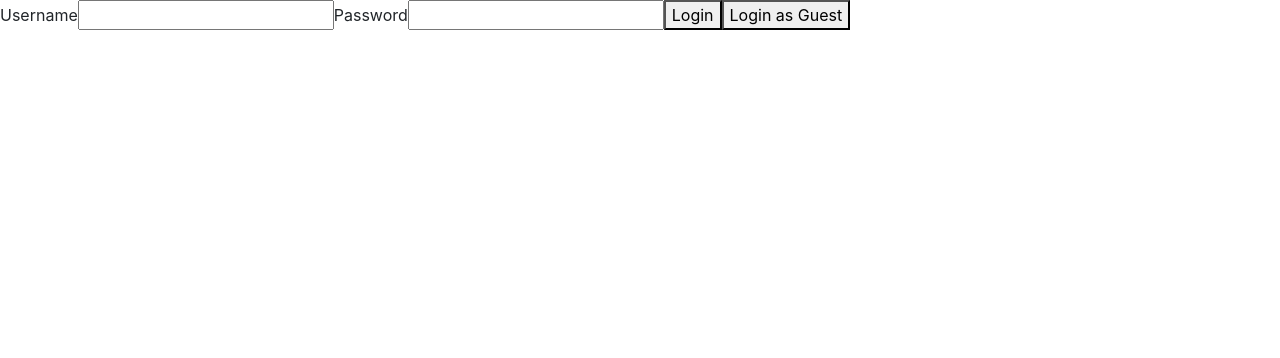
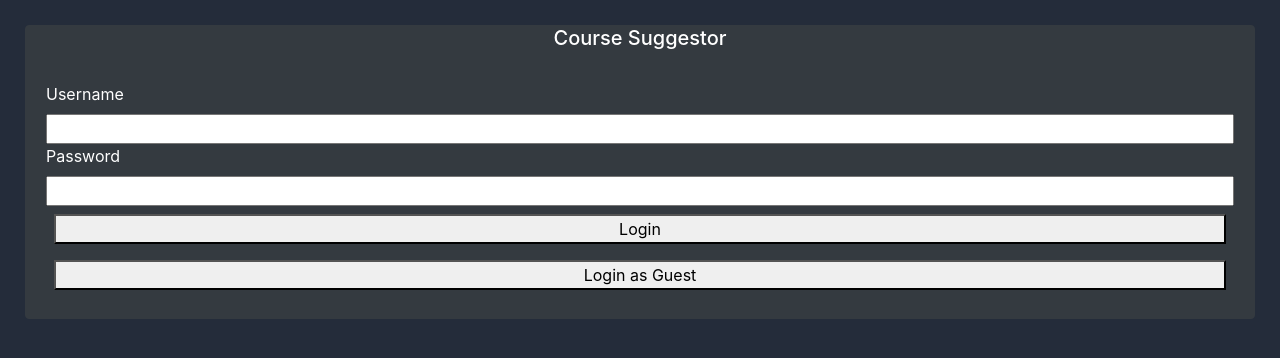
Before and after one commit to mgalla28/CourseSuggestorApp, a React (Create React App) app in the folder static/react_frontend/: page / in a window 1280 px wide. Shown: the top 358 px of the page. Built offline with nearby package versions, Linux system fonts and the light colour scheme; no server answers.

Commit message:
updated and styled Login

```diff
--- a/static/react_frontend/src/App.css
+++ b/static/react_frontend/src/App.css
@@ -42,3 +42,9 @@
     transform: rotate(360deg);
   }
 }
+
+.Login-body {
+  background-color: #242c3a;
+  padding: 25px;
+  min-height: 100vh;
+}
--- a/static/react_frontend/src/App.js
+++ b/static/react_frontend/src/App.js
@@ -42,7 +42,7 @@ function nextSemesterCoursesClick (e) {
 
   return (
     <div className="App">
-      <NavBar userName={user.username} />
+      <NavBar userName={user} />
       <div className="App-body">
         <SaveChangesButton />
         <SuggestCoursesButton />
--- a/static/react_frontend/src/components/Login.js
+++ b/static/react_frontend/src/components/Login.js
@@ -1,4 +1,4 @@
-import React, { useState, useEffect } from 'react';
+import React, { useState } from 'react';
 
 
 
@@ -13,19 +13,29 @@ function Login({setUser, backendServer}) {
             method: 'POST',
             body: JSON.stringify(userName, password)
         }, () => document.body.style.cursor='initial')
-        setUser({res})
+        const data = await res.json()
+        setUser(data['username'])
         document.body.style.cursor='initial'
     }
 
     return(
+        <div className='Login-body'>
+            <div className="card bg-dark text-white border border-dark">
+                <h5 className='card-title text-center'>Course Suggestor</h5>
+                <div className='card-body'>
                     <form onSubmit={handleSubmit}>
+                        <div class="d-flex flex-column">
                             <label>Username</label>
                             <input value={userName} onChange={(e) => setUserName(e.target.value)}></input>
                             <label>Password</label>
                             <input type="password" value={password} onChange={(e) => setPassword(e.target.value)}></input>
-            <button type='submit'>Login</button>
-            <button>Login as Guest</button>
+                            <button class="m-2" type='submit'>Login</button>
+                            <button class="m-2">Login as Guest</button>
+                        </div>
                     </form>
+                </div>
+            </div>
+        </div>
     )
 }
 
```
Lines whose indentation alone changed are shown as unchanged.
